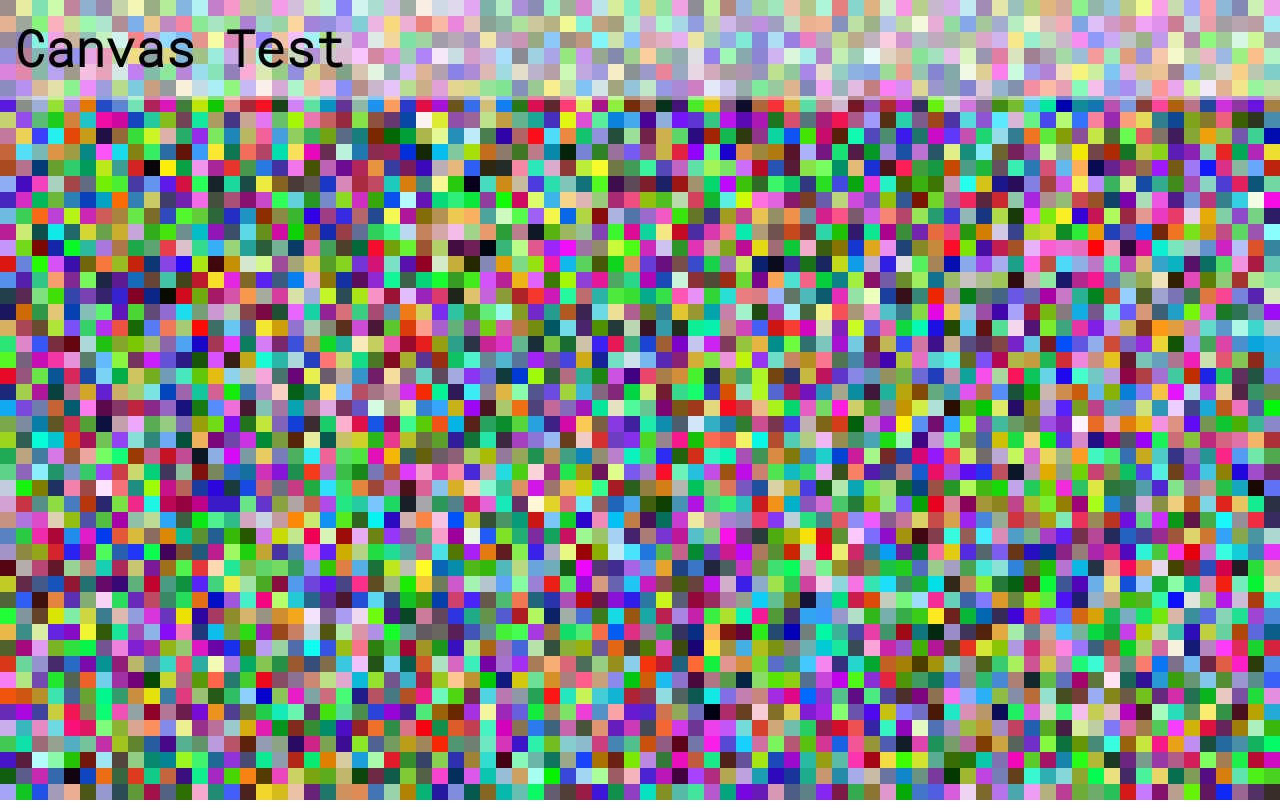
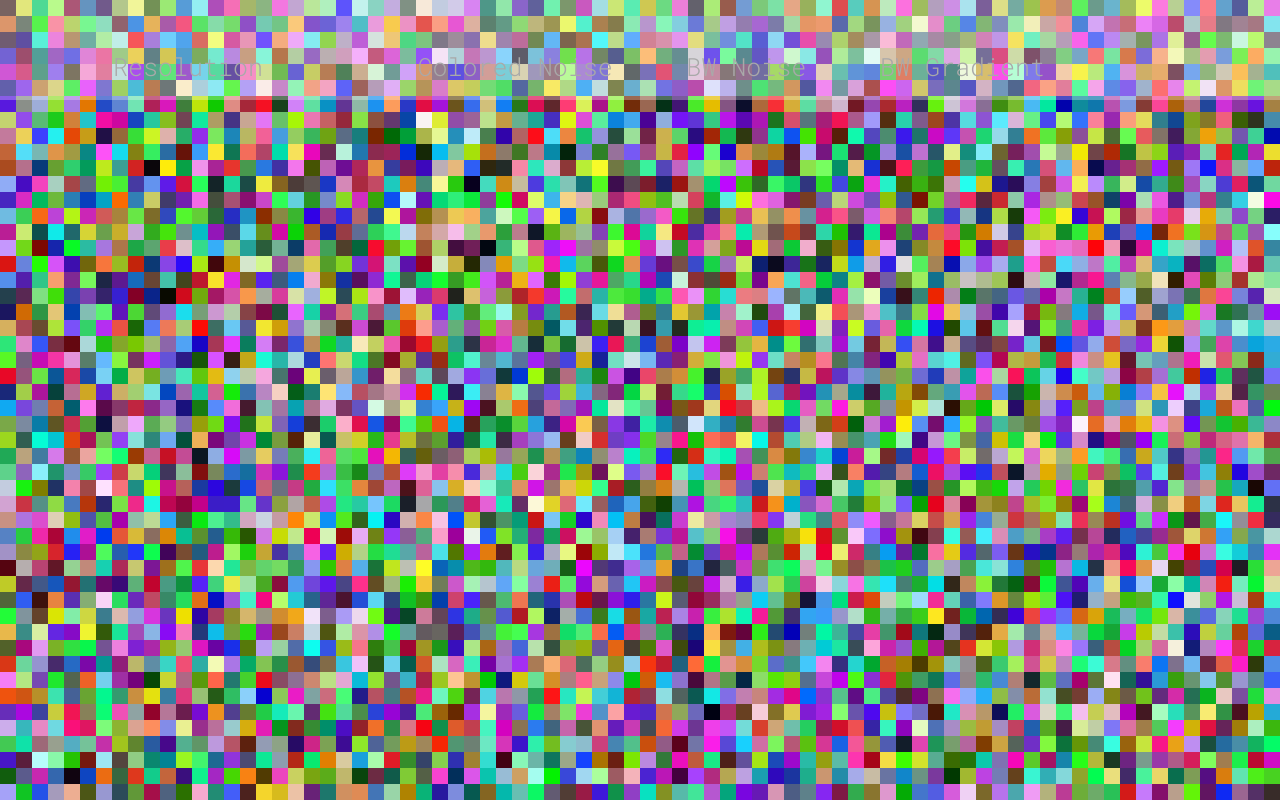
Before and after one commit to RaffaelSchaefer/CanvasDemo, a plain HTML site: page index.html in a window 1280 px wide. Drawn offline with Linux system fonts and the light colour scheme.

Commit message:
Improved toolbar

```diff
--- a/index.html
+++ b/index.html
@@ -7,8 +7,13 @@
     <link rel="icon" href="img/logo/logo_black.png">
 </head>
 <body>
-    <div id="toolbox">
-        <h1>Canvas Test</h1>
+    <div id="toolBox">
+        <form>
+            <input type="text" placeholder="Resolution" class="toolBoxEntry">
+            <button class="toolBoxEntry">Colored Noise</button>
+            <button class="toolBoxEntry">BW Noise</button>
+            <button class="toolBoxEntry">BW Gradient</button>
+        </form>
     </div>
     <canvas id="draw_zone"></canvas>
     <script type="module" src="draw.js"></script>
--- a/style.css
+++ b/style.css
@@ -6,9 +6,20 @@
     font-family: 'Roboto Mono', monospace;
 }
 
-h1 {
-    padding: 15px;
-    font-size: 50px;
+::placeholder {
+    color: darkgray;
+    opacity: 1;
+}
+
+.toolBoxEntry {
+    background-color: transparent;
+    border: none;
+    padding: 50px 32px;
+    text-align: center;
+    text-decoration: none;
+    display: inline-block;
+    font-size: 25px;
+    color: darkgray;
 }
 
 #draw_zone {
@@ -16,13 +27,13 @@ h1 {
     width: 100vw;
 }
 
-#toolbox{
+#toolBox{
     position: fixed;
     top: 0;
     width: 100%;
     height: 100px;
 
-    background-color:rgba( 250, 250, 250, 0.5 );
+    background-color: rgba(250,250,250,0.3);
 
     z-index: 2;
 }
```
